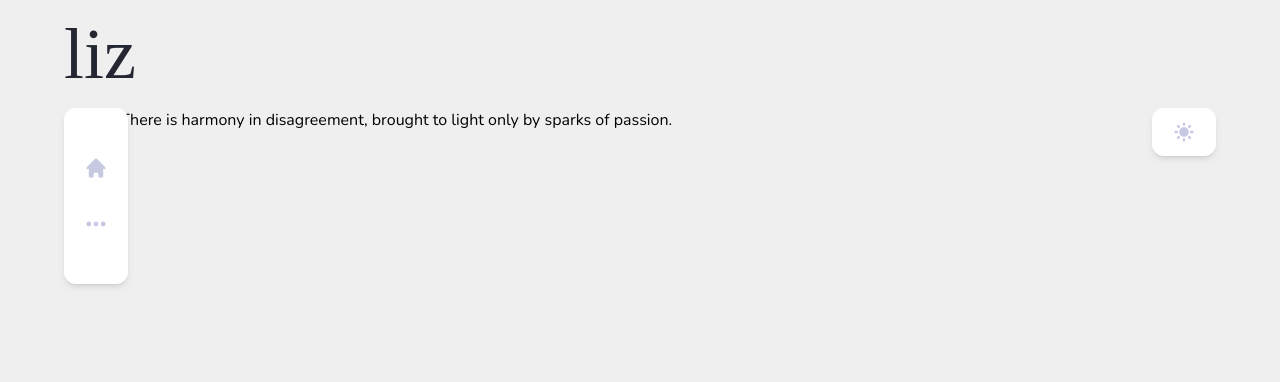
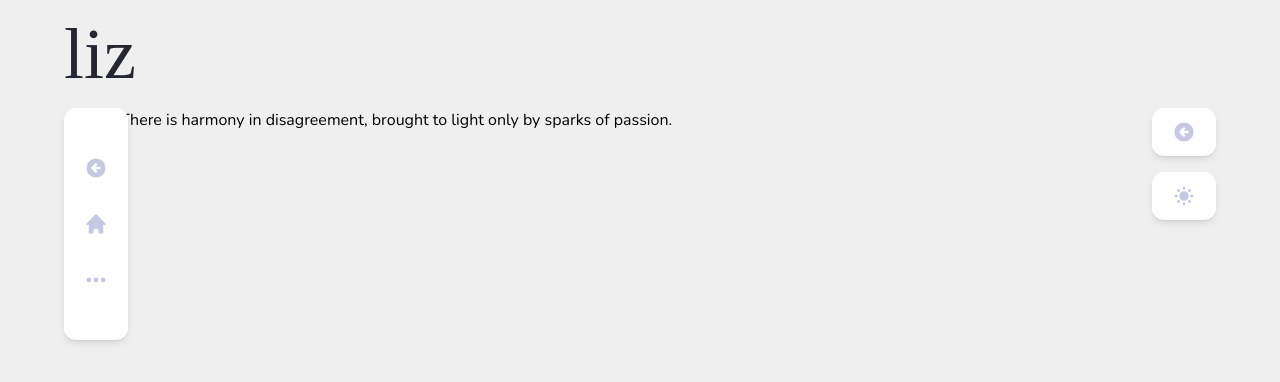
Before and after one commit to lizxuenp/landing, a Next.js app: page /quote in a window 1280 px wide. Shown: the top 382 px of the page. Built offline with nearby package versions, Linux system fonts and the light colour scheme; no server answers; a web font is replaced by a local one.

Commit message:
fix goback button

```diff
--- a/components/layout.tsx
+++ b/components/layout.tsx
@@ -29,10 +29,9 @@ const LayoutContext = React.createContext<{ app: FirebaseApp, db: Firestore }>({
 
 type LayoutProps = {
     children: React.ReactNode;
-    usePreviousRoute: () => string;
 }
 
-export default function Layout({ children, usePreviousRoute }: LayoutProps) {
+export default function Layout({ children }: LayoutProps) {
     const didRunRef = useRef(false);
 
     useEffect(() => {
@@ -71,8 +70,8 @@ export default function Layout({ children, usePreviousRoute }: LayoutProps) {
                 <link rel="icon" href="/favicon.ico" />
             </Head>
             <LayoutContext.Provider value={{ app, db }}>
-                <LeftBar usePreviousRoute={usePreviousRoute} />
-                <RightBar usePreviousRoute={usePreviousRoute} />
+                <LeftBar />
+                <RightBar />
                 <div>
                     <div className='h-screen overflow-y-scroll scrollbar-hide'>
                         <div className='flex items-center pl-[64px]'>
--- a/components/leftbar.tsx
+++ b/components/leftbar.tsx
@@ -1,12 +1,8 @@
 import { HomeIcon, ArrowCircleLeftIcon, DotsHorizontalIcon } from '@heroicons/react/solid';
 import { useRouter } from 'next/router';
 
-type LeftBarProps = {
-    usePreviousRoute: () => string;
-}
-export default function LeftBar({ usePreviousRoute }: LeftBarProps) {
+export default function LeftBar() {
     const router = useRouter();
-    const prevPath = usePreviousRoute();
 
     return (
         <div className='fixed z-50 top-[108px] left-[64px]'>
@@ -14,9 +10,9 @@ export default function LeftBar({ usePreviousRoute }: LeftBarProps) {
                 bg-white dark:bg-gray-dark-liz'
             >
                 {
-                    prevPath === '/' && <LeftBarIcon Icon={ArrowCircleLeftIcon} onClick={() => router.back()} />
+                    router.asPath !== '/' && <LeftBarIcon Icon={ArrowCircleLeftIcon} onClick={() => {window.history.go(-1); return false;}} />
                 }
-                <LeftBarIcon Icon={HomeIcon} />
+                <LeftBarIcon Icon={HomeIcon} onClick={() => router.push('/')} />
                 <LeftBarIcon Icon={DotsHorizontalIcon} />
             </div>
         </div>
--- a/components/rightbar.tsx
+++ b/components/rightbar.tsx
@@ -2,22 +2,17 @@ import { ArrowCircleLeftIcon, SunIcon, MoonIcon } from '@heroicons/react/solid';
 import { useRouter } from 'next/router';
 import { useState } from 'react';
 
-type RightBarProps = {
-    usePreviousRoute: () => string;
-}
-export default function RightBar({ usePreviousRoute }: RightBarProps) {
+export default function RightBar() {
     const router = useRouter();
-    const prevPath = usePreviousRoute();
-
     return (
 
         <div className='fixed z-50 top-[108px] right-[64px] flex'>
             <div className='flex flex-col gap-4'>
                 {
-                    prevPath === '/' &&
+                    router.asPath !== '/' &&
                     <div
                         className='bg-white text-gray-light-liz hover:text-blue-liz dark:bg-gray-dark-liz dark:text-white-liz dark:hover:text-yellow-liz w-16 h-12 shadow-md rounded-xl flex items-center justify-center cursor-pointer text-gray-light-liz hover:text-blue-liz'
-                        onClick={() => router.back()}
+                        onClick={() => {window.history.go(-1); return false;}}
                     >
                         <ArrowCircleLeftIcon className='h-6' />
                     </div>
--- a/next.config.js
+++ b/next.config.js
@@ -1,6 +1,7 @@
 /** @type {import('next').NextConfig} */
 const nextConfig = {
   reactStrictMode: true,
+  basePath: '',
   experimental: {
     images: {
       unoptimized: true,
--- a/pages/_app.tsx
+++ b/pages/_app.tsx
@@ -1,23 +1,10 @@
 import '../styles/globals.css';
 import type { AppProps } from 'next/app';
 import Layout from '../components/layout';
-import { useRouter } from 'next/router';
-import { useEffect, useRef } from 'react';
 
 function MyApp({ Component, pageProps }: AppProps) {
-  const usePreviousRoute = () => {
-    const { asPath } = useRouter();
-    const ref = useRef<string>('');
-
-    useEffect(() => {
-      ref.current = asPath;
-    }, [asPath]);
-
-    return ref.current;
-  };
-
   return (
-    <Layout usePreviousRoute={usePreviousRoute} >
+    <Layout>
       <Component {...pageProps} />
     </Layout>
   );
--- a/pages/index.tsx
+++ b/pages/index.tsx
@@ -3,6 +3,7 @@ import Image from 'next/image';
 import sec from '../public/cyber-4511128_960_720.jpg';
 import IOT from '../public/online.jpg';
 import IMG4 from '../public/IMG4-removebg-preview.png';
+import octocat from '../public/Octocat.png';
 import quote from '../public/photo-1564410267841-915d8e4d71ea.avif';
 
 import { BeakerIcon } from '@heroicons/react/solid';
@@ -11,14 +12,21 @@ import Link from 'next/link';
 const Home: NextPage = () => {
   return (
     <div className='space-y-6 pb-8'>
-      <div className='flex flex-col md:grid md:grid-cols-5 gap-6 px-8'>
-        <div className='h-64 md:col-span-3 rounded-3xl bg-cyan-400 flex items-center justify-center'>
+      <div className='flex flex-col lg:grid lg:grid-cols-5 gap-6 px-8'>
+        <div className='h-64 lg:col-span-3 rounded-3xl bg-cyan-400 flex items-center justify-center'>
 
         </div>
-        <div className='h-64 md:col-span-2 rounded-3xl bg-gradient-to-r from-rose-200 to-rose-300 relative'>
+        <div className='h-64 lg:col-span-2 rounded-3xl bg-gradient-to-r from-rose-200 to-rose-300 relative'>
           <div className='relative w-[190px] h-full left-0'>
             <Image src={IMG4} alt='IMG4' layout='fill' objectFit='contain' className='rounded-bl-3xl' />
           </div>
+          <div className='z-30 absolute top-8 right-8 sm:right-16 md:top-16 md:right-32 lg:right-4 xl:top-16 xl:right-16 rotate-12'>
+            <a href='https://github.com/lizxuenp' target='_blank' rel='noreferrer'>
+              <Image src={octocat} alt='Octocat' height='70px' width='82px' />
+            </a>
+          </div>
+
+
         </div>
       </div>
       <div>
@@ -26,7 +34,7 @@ const Home: NextPage = () => {
       </div>
       <div className='grid grid-cols-3 gap-6 px-8'>
 
-        <Link href='security'>
+        <Link href='/security'>
           <a className='bg-white dark:bg-gray-700 shadow-md dark:shadow-xl rounded-3xl h-[200px]'>
             <div className='h-[160px] w-full relative'>
               <Image src={sec} alt='sec' layout='fill' objectFit='cover' className='rounded-3xl' />
@@ -40,7 +48,7 @@ const Home: NextPage = () => {
           </div>
         </div>
 
-        <Link href='quote'>
+        <Link href='/quote'>
           <a className='bg-white dark:bg-gray-700 shadow-md dark:shadow-xl rounded-3xl h-[200px]'>
             <div className='h-[160px] w-full relative'>
               <Image src={quote} alt='quote' layout='fill' objectFit='cover' className='rounded-3xl' />
```
Also changed, not shown: 6 other files (tests, documents, lock files or other folders).
